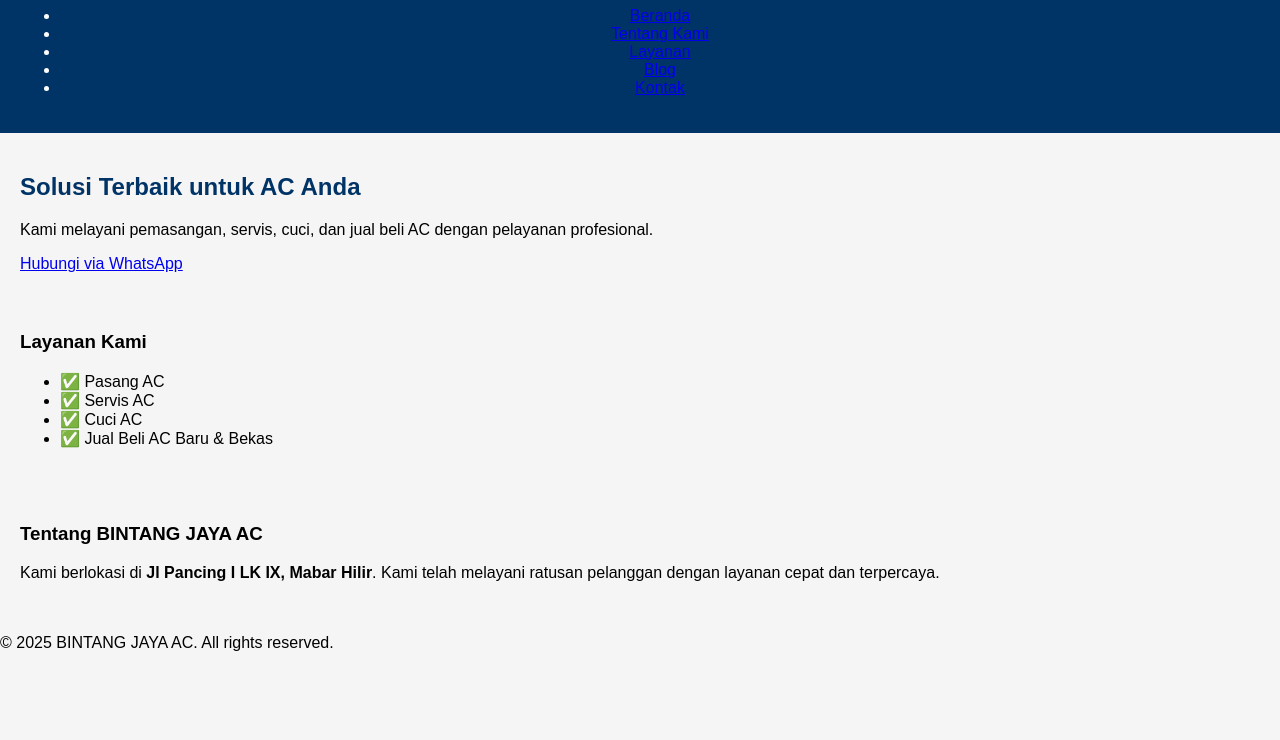
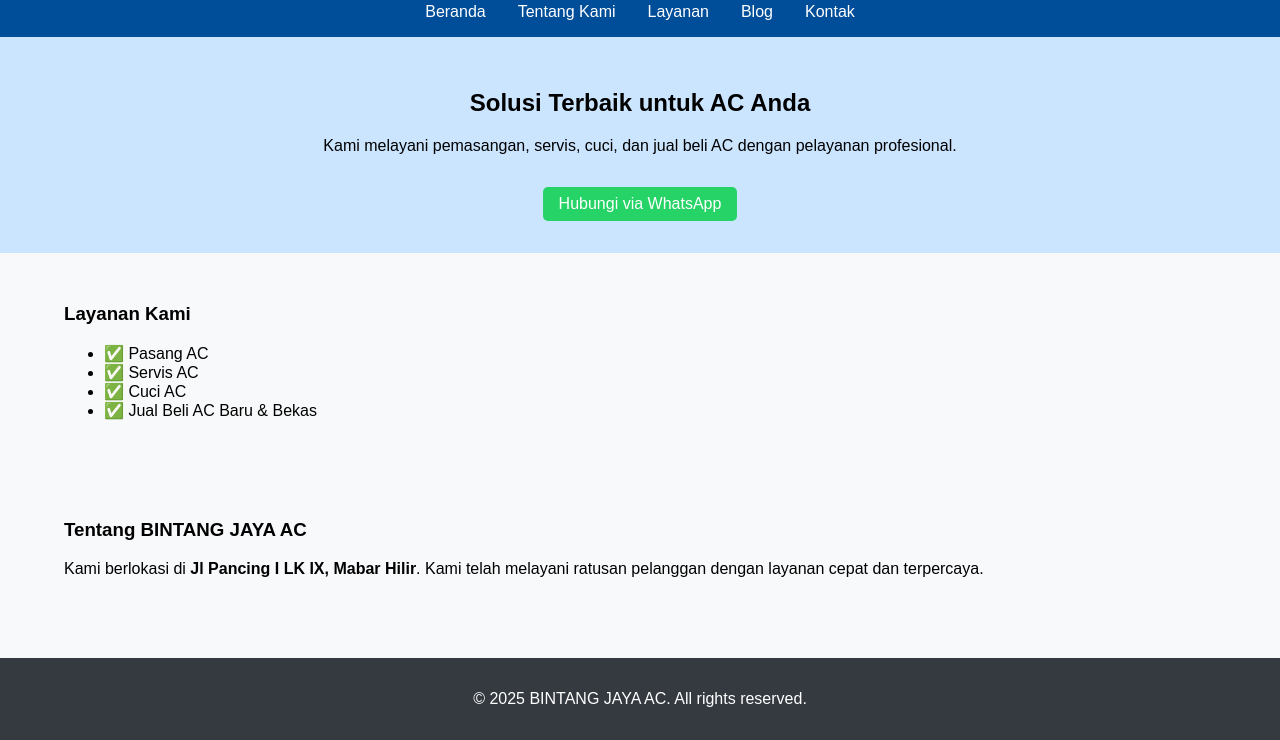
Before and after one commit to pancasurya0609/BINTANGJAYAAC, a plain HTML site: page index.html in a window 1280 px wide. Shown: the part 93-833 px from the top of the page. Before the commit the page ends 800 px from the top, so only its background shows below. Drawn offline with Linux system fonts and the light colour scheme.

Commit message:
style.css

```diff
--- a/style.css
+++ b/style.css
@@ -2,27 +2,63 @@ body {
   font-family: Arial, sans-serif;
   margin: 0;
   padding: 0;
-  background-color: #f5f5f5;
+  background: #f8f9fa;
+}
+
+.container {
+  width: 90%;
+  max-width: 1200px;
+  margin: auto;
 }
 
 header {
-  background-color: #003366;
+  background: #004d99;
   color: white;
-  padding: 20px;
+  padding: 1rem 0;
   text-align: center;
 }
 
-section {
-  padding: 20px;
+nav ul {
+  display: flex;
+  justify-content: center;
+  list-style: none;
+  padding: 0;
+  margin: 1rem 0 0 0;
 }
 
-h1, h2 {
-  color: #003366;
+nav ul li {
+  margin: 0 1rem;
 }
 
-img {
-  max-width: 100%;
-  height: auto;
-  border-radius: 10px;
-  margin: 10px 0;
+nav ul li a {
+  color: white;
+  text-decoration: none;
 }
+
+.hero {
+  background: #cce5ff;
+  padding: 2rem 0;
+  text-align: center;
+}
+
+.hero .btn-whatsapp {
+  display: inline-block;
+  margin-top: 1rem;
+  padding: 0.5rem 1rem;
+  background: #25D366;
+  color: white;
+  text-decoration: none;
+  border-radius: 5px;
+}
+
+.layanan, .tentang {
+  padding: 2rem 0;
+}
+
+footer {
+  background: #343a40;
+  color: white;
+  text-align: center;
+  padding: 1rem 0;
+  margin-top: 2rem;
+}
```
